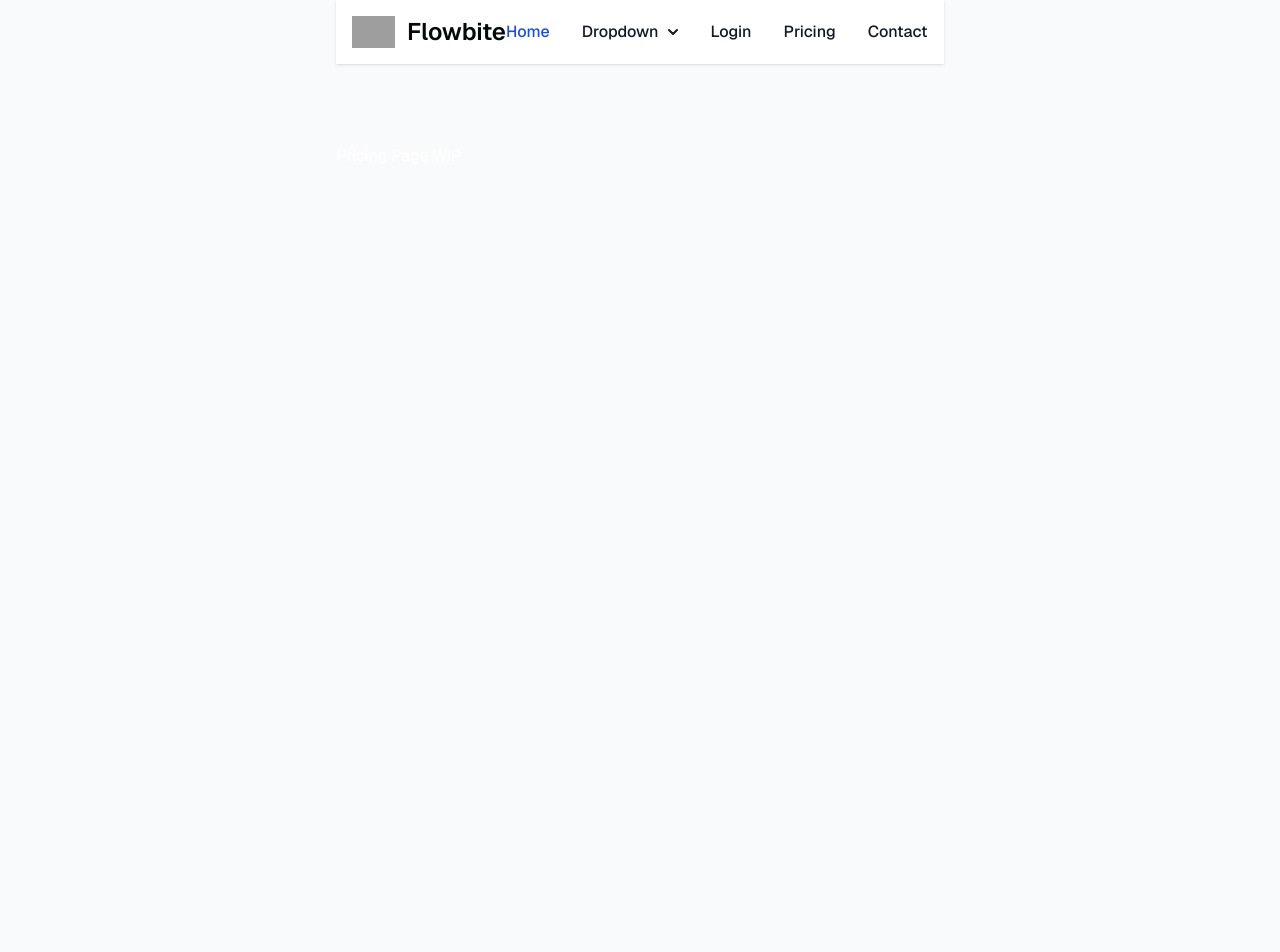
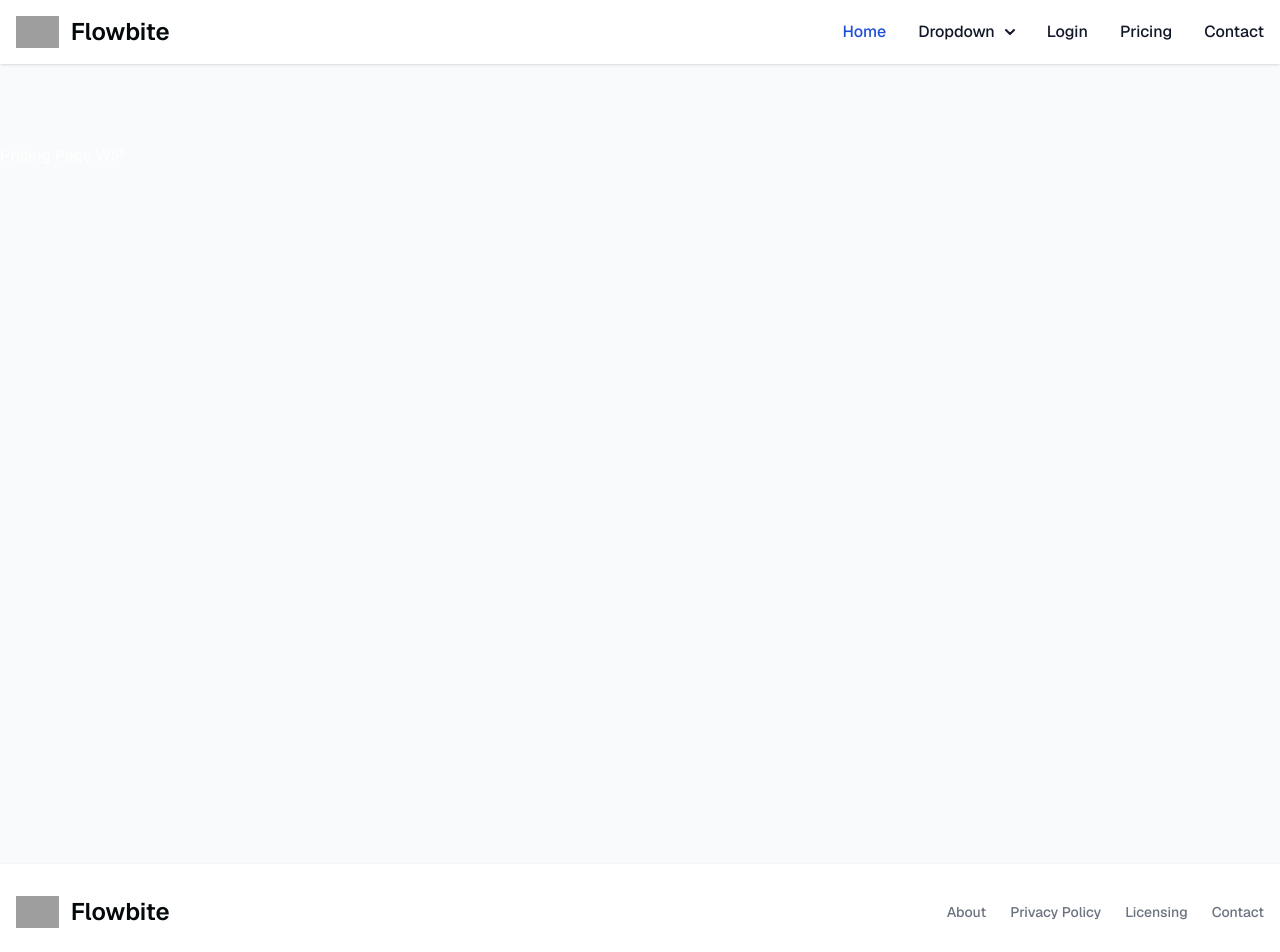
Before and after one commit to jervin8/csc530app, a Next.js app: page /pricing in a window 1280 px wide. Shown: the top 952 px of the page. Before the commit the page ends 800 px from the top, so only its background shows below. Built offline with nearby package versions, Linux system fonts and the light colour scheme; grey boxes are pictures that could not be loaded.

Commit message:
minor fixes

```diff
--- a/app/globals.css
+++ b/app/globals.css
@@ -40,3 +40,8 @@
     transform: translateY(0);
   }
 }
+
+html, body {
+  height: 100%;
+  width: 100%;
+}
--- a/app/page.tsx
+++ b/app/page.tsx
@@ -3,7 +3,7 @@ import Footer from "@/components/Footer";
 
 export default function Landing() {
     return (
-    <main className="h-screen">
+    <main className="h-screen w-full">
       <Navbar />
 
       <div className="bg-white pagecontainer h-full pt-20">
--- a/app/pricing/page.tsx
+++ b/app/pricing/page.tsx
@@ -1,15 +1,19 @@
 import Navbar from "@/components/Navbar";
+import Footer from "@/components/Footer";
 
 export default function Pricing() {
     return (
-        <main className="h-screen">
+        <main className="w-full">
             <Navbar/>
 
-            <div className="pagecontainer pt-20">
+            <div className="h-screen pt-20">
                 <div className="container h-full mx-auto text-white">
                     <p>Pricing Page WIP</p>
                 </div>
             </div>
+
+            <Footer />
       </main>
+
     )
 }
```
